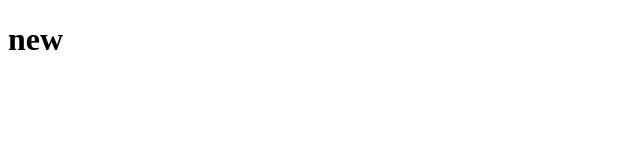
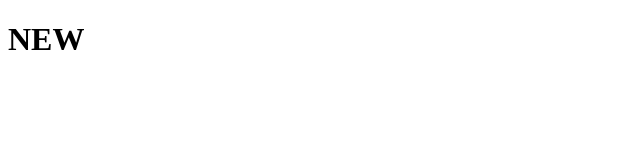
Before and after one commit to takemaru2150/team_developmemt, a plain HTML site: page main.html in a window 1280 px wide. Shown: the full height of the page, 0-640 px from the left. Drawn offline with Linux system fonts and the light colour scheme.

Commit message:
change html

```diff
--- a/main.html
+++ b/main.html
@@ -8,7 +8,9 @@
 </head>
 <body>
 
-    <h1>new</h1>
+    <h1>NEW</h1>
+
+
 
 </body>
 </html>
```
Also changed, not shown: 1 other file.
